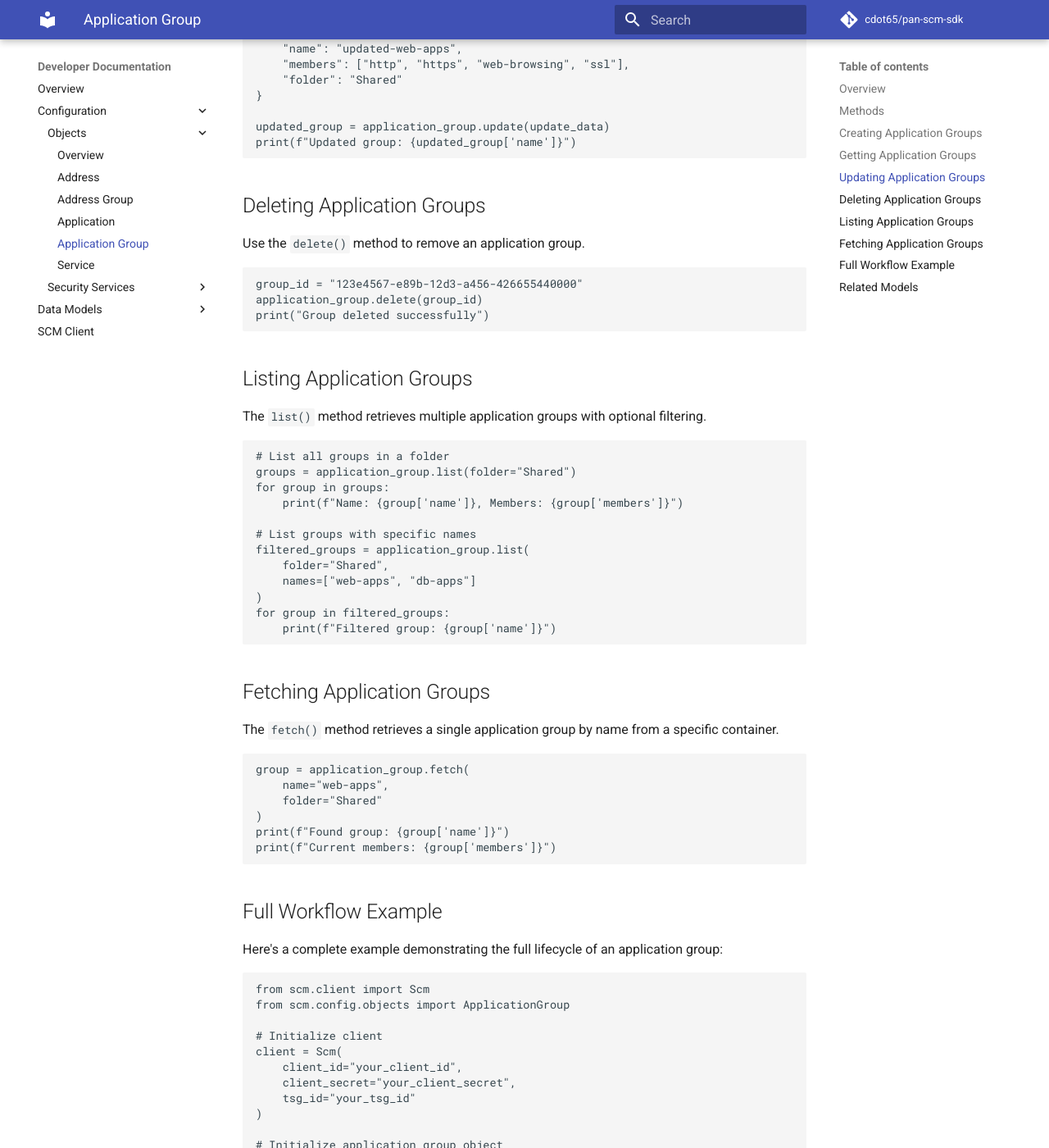
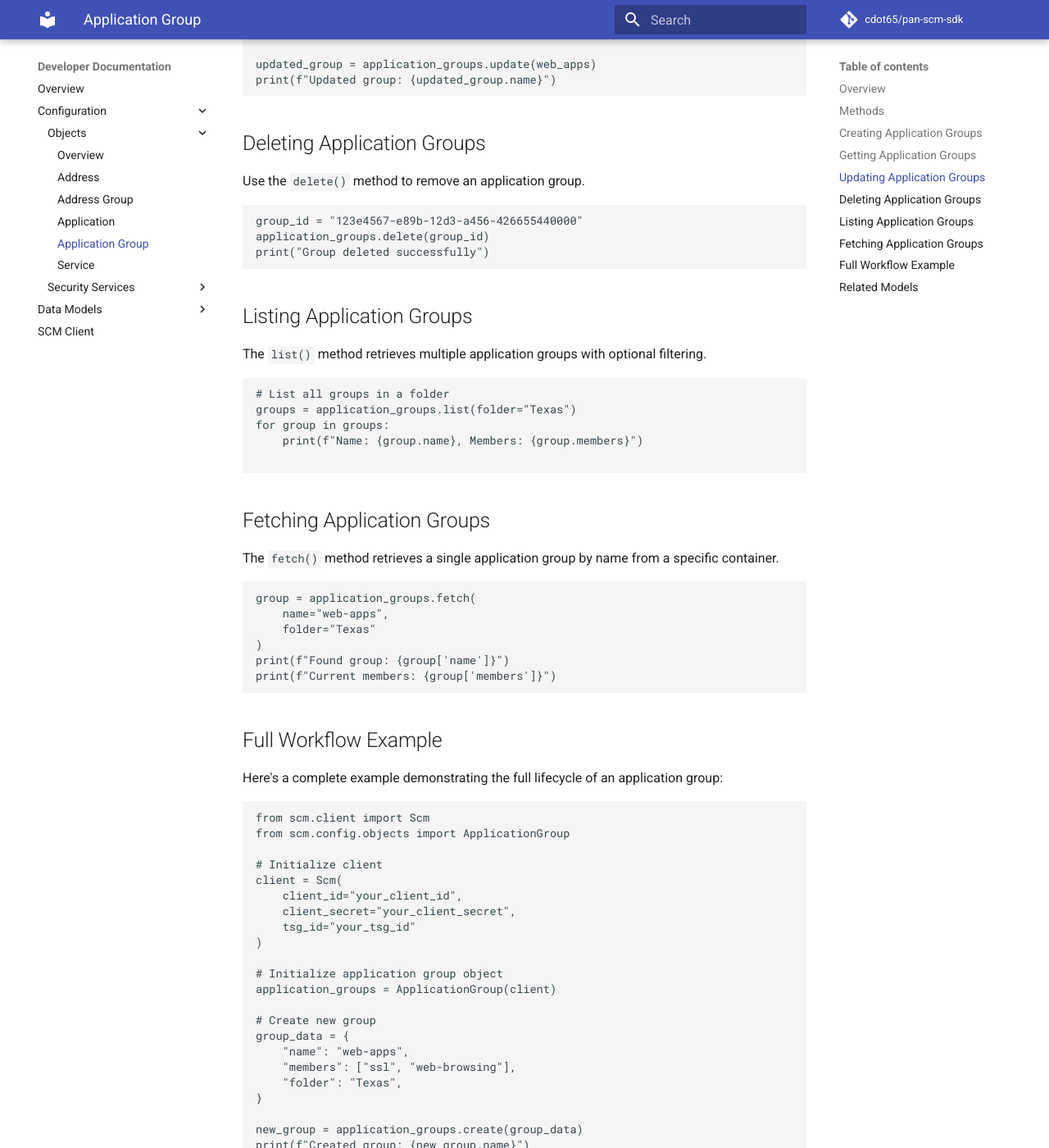
Before and after one commit to cdot65/pan-scm-sdk, an MkDocs documentation site: the page built from docs/sdk/config/objects/application_group.md, in a window 1280 px wide and 1400 px high, scrolled down 1757 px. Shown: the whole window at 82% size. Built offline with MkDocs 1.6.1 and Material for MkDocs 9.7.7, drawn with Linux system fonts in a browser that asks for light colours; comment, search, counter and statistics services are not loaded; some of the changed text lies outside the part shown.

Commit message:
Refactor example code to use `application_groups`.
Updated the documentation to reflect changes in the API object name from `application_group` to `application_groups`. Modified function calls, group data, and folder names to improve clarity and consistency with the updated API.

````diff
--- a/docs/sdk/config/objects/application_group.md
+++ b/docs/sdk/config/objects/application_group.md
@@ -41,12 +41,12 @@ container type (folder, snippet, or device).
 ```python
 group_data = {
     "name": "web-apps",
-    "members": ["http", "https", "web-browsing"],
-    "folder": "Shared",
+    "members": ["ssl", "web-browsing"],
+    "folder": "Texas",
 }
 
-new_group = application_group.create(group_data)
-print(f"Created group: {new_group['name']}")
+new_group = application_groups.create(group_data)
+print(f"Created group: {new_group.name}")
 ```
 
 </div>
@@ -61,9 +61,9 @@ Use the `get()` method to retrieve an application group by its ID.
 
 ```python
 group_id = "123e4567-e89b-12d3-a456-426655440000"
-group = application_group.get(group_id)
-print(f"Group Name: {group['name']}")
-print(f"Members: {group['members']}")
+group = application_groups.get(group_id)
+print(f"Group Name: {group.name}")
+print(f"Members: {group.members}")
 ```
 
 </div>
@@ -77,15 +77,11 @@ The `update()` method allows you to modify existing application groups.
 <!-- termynal -->
 
 ```python
-update_data = {
-    "id": "123e4567-e89b-12d3-a456-426655440000",
-    "name": "updated-web-apps",
-    "members": ["http", "https", "web-browsing", "ssl"],
-    "folder": "Shared"
-}
+web_apps = application_groups.fetch(folder='Texas', name='web-apps')
+web_apps['members'] = ['ssl', 'web-browsing', 'dns-base']
 
-updated_group = application_group.update(update_data)
-print(f"Updated group: {updated_group['name']}")
+updated_group = application_groups.update(web_apps)
+print(f"Updated group: {updated_group.name}")
 ```
 
 </div>
@@ -100,7 +96,7 @@ Use the `delete()` method to remove an application group.
 
 ```python
 group_id = "123e4567-e89b-12d3-a456-426655440000"
-application_group.delete(group_id)
+application_groups.delete(group_id)
 print("Group deleted successfully")
 ```
 
@@ -116,17 +112,10 @@ The `list()` method retrieves multiple application groups with optional filterin
 
 ```python
 # List all groups in a folder
-groups = application_group.list(folder="Shared")
+groups = application_groups.list(folder="Texas")
 for group in groups:
-    print(f"Name: {group['name']}, Members: {group['members']}")
+    print(f"Name: {group.name}, Members: {group.members}")
 
-# List groups with specific names
-filtered_groups = application_group.list(
-    folder="Shared",
-    names=["web-apps", "db-apps"]
-)
-for group in filtered_groups:
-    print(f"Filtered group: {group['name']}")
 ```
 
 </div>
@@ -140,9 +129,9 @@ The `fetch()` method retrieves a single application group by name from a specifi
 <!-- termynal -->
 
 ```python
-group = application_group.fetch(
+group = application_groups.fetch(
     name="web-apps",
-    folder="Shared"
+    folder="Texas"
 )
 print(f"Found group: {group['name']}")
 print(f"Current members: {group['members']}")
@@ -170,39 +159,39 @@ client = Scm(
 )
 
 # Initialize application group object
-application_group = ApplicationGroup(client)
+application_groups = ApplicationGroup(client)
 
 # Create new group
-create_data = {
-    "name": "test-apps",
-    "members": ["http", "https"],
-    "folder": "Shared"
+group_data = {
+    "name": "web-apps",
+    "members": ["ssl", "web-browsing"],
+    "folder": "Texas",
 }
 
-new_group = application_group.create(create_data)
-print(f"Created group: {new_group['name']}")
+new_group = application_groups.create(group_data)
+print(f"Created group: {new_group.name}")
 
 # Fetch the group by name
-fetched_group = application_group.fetch(
-    name="test-apps",
-    folder="Shared"
+fetched_group = application_groups.fetch(
+    name="web-apps",
+    folder="Texas"
 )
 
 # Modify the fetched group
-fetched_group["members"] = ["http", "https", "ssl"]
+fetched_group["members"] = ['ssl', 'web-browsing', 'dns-base']
 
 # Update using the modified object
-updated_group = application_group.update(fetched_group)
-print(f"Updated group: {updated_group['name']}")
-print(f"New members: {updated_group['members']}")
+updated_group = application_groups.update(fetched_group)
+print(f"Updated group: {updated_group.name}")
+print(f"New members: {updated_group.members}")
 
 # List all groups
-groups = application_group.list(folder="Shared")
+groups = application_groups.list(folder="Texas")
 for group in groups:
-    print(f"Listed group: {group['name']}")
+    print(f"Listed group: {group.name}")
 
 # Clean up
-application_group.delete(new_group['id'])
+application_groups.delete(new_group.id)
 print("Group deleted successfully")
 ```
 
````
